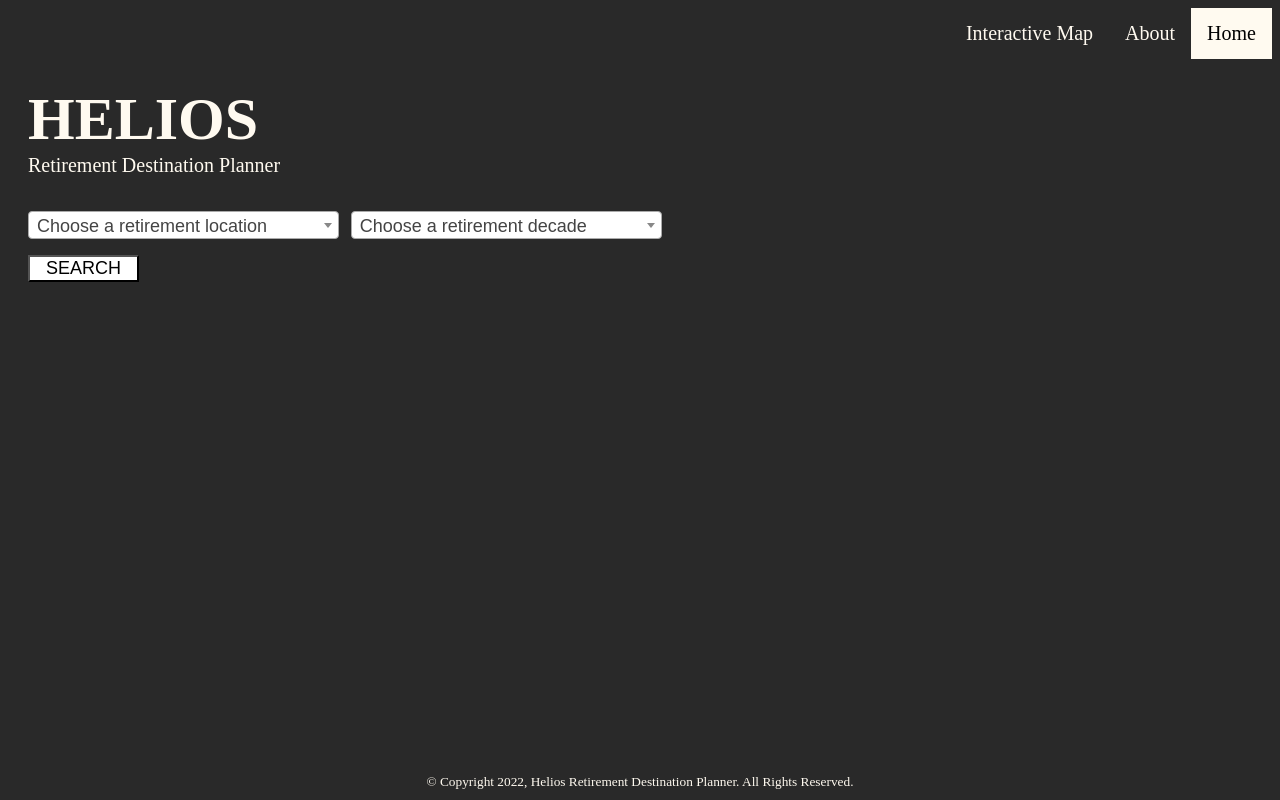
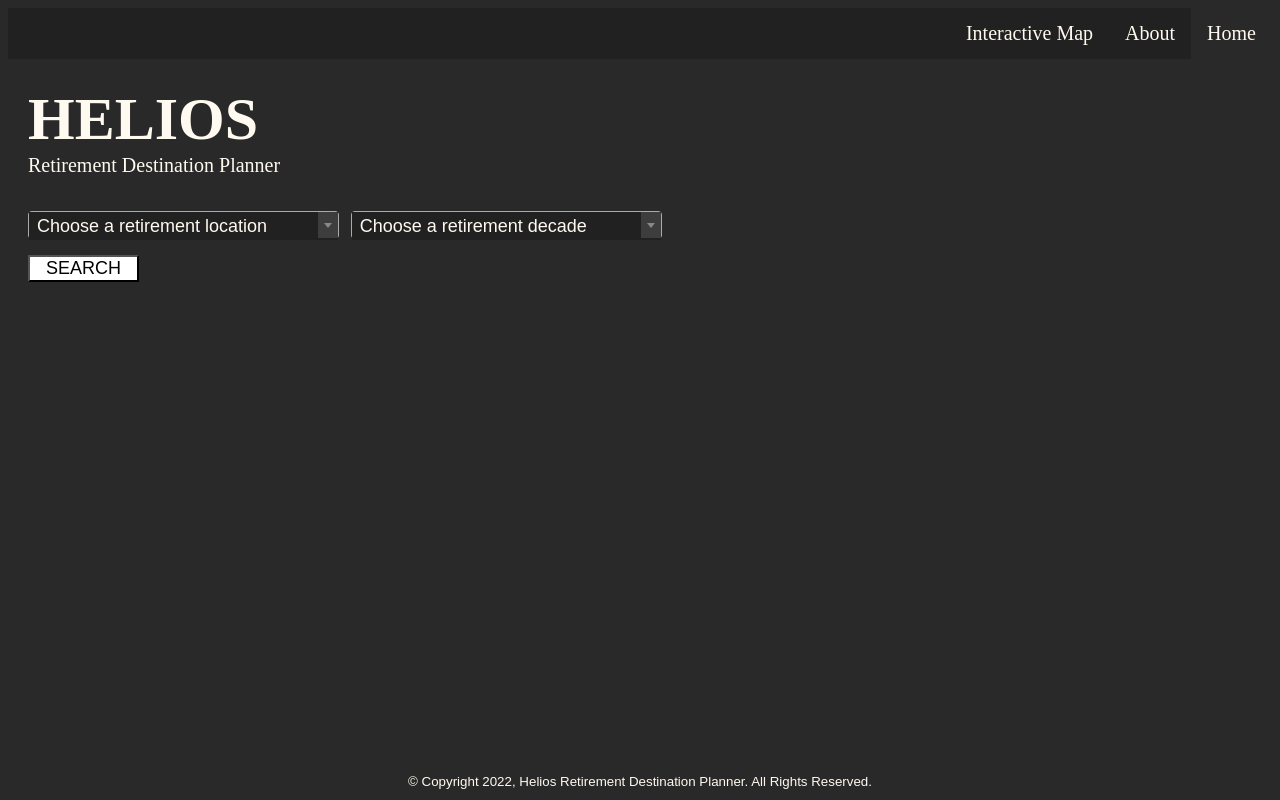
Before and after one commit to rathlorieldc/helios, a Flask app: page / in a window 1280 px wide. Run offline with Flask 2, Linux system fonts and the light colour scheme; some libraries are stand-ins or nearby versions.

Commit message:
Version 1.0.1
Updated nav bar to awesome dark mode settings.

```diff
--- a/templates/home.html
+++ b/templates/home.html
@@ -21,6 +21,7 @@
         justify-content: center;
         color: floralwhite;
         text-align: center;
+        font-family: sans-serif;
     }
     input {
         font-size: 18px;
@@ -29,6 +30,7 @@
     }
     .select2 {
         font-size: 18px;
+        font-family: sans-serif;
     }
     .dropdown {
         margin-left: 20px;
@@ -38,7 +40,7 @@
     }
     .topnav {
         overflow: hidden;
-        background-color: #292929;
+        background-color: #212121;
     }
     .topnav a {
         float: right;
@@ -50,13 +52,66 @@
         font-family: 'Arial Rounded MT Bold';
     }
     .topnav a:hover {
-        background-color: floralwhite;
-        color: black;
+        background-color: #292929;
+        color: floralwhite;
     }
     .topnav a.active {
-        background-color: floralwhite;
-        color: black;
+        background-color: #292929;
+        color: floralwhite;
     }
+    /* this section is to customize the select2 dropdown menus */
+    .select2-container--default .select2-search--dropdown .select2-search__field {
+      background: #212121;
+      color: floralwhite !important;
+    }
+    /* Search Box border */
+    .select2-search--dropdown{
+      background: #212121;
+    }
+    /* Selected / Initial state input */
+    .select2-container--default .select2-selection--single .select2-selection__rendered {
+      background: #212121;
+      color: floralwhite !important;
+    }
+    /* Option List Area */
+    .select2-results__option {
+      background: #212121;
+      color: floralwhite !important;
+        font-family: sans-serif;
+        font-size: 18px;
+    }
+    /* Arrow button */
+    .select2-container--default .select2-selection--single .select2-selection__arrow {
+      background: #3D3D3D;
+    }
+
+    /* Selectable items highlight */
+    .select2-container--default .select2-results__option--highlighted.select2-results__option--selectable {
+      background: #3D3D3D !important;
+    }
+
+    /* Selected item highlight */
+    .select2-container--default .select2-results__option--selected {
+      background: #3D3D3D !important;
+      color: floralwhite !important;
+    }
+
+    /* Search result message area */
+    .select2-results__message {
+      background: #404040;
+    }
+
+    /* scroll bar */
+    .select2-results__options::-webkit-scrollbar-track {
+        background-color: #212121;
+    }
+    .select2-results__options::-webkit-scrollbar {
+        background-color: #212121;
+    }
+    .select2-results__options::-webkit-scrollbar-thumb {
+        background-color: #3D3D3D;
+    }
+
 </style>
 <html lang="en">
 <head>
```
Also changed, not shown: templates/about.html (+6 -5 lines), templates/results.html (+7 -6 lines).
